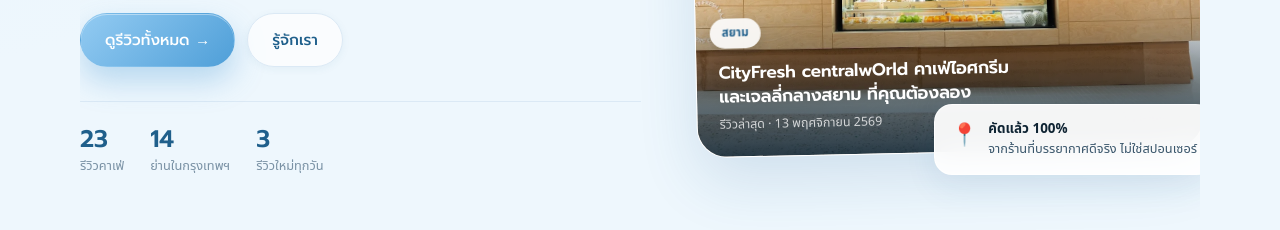
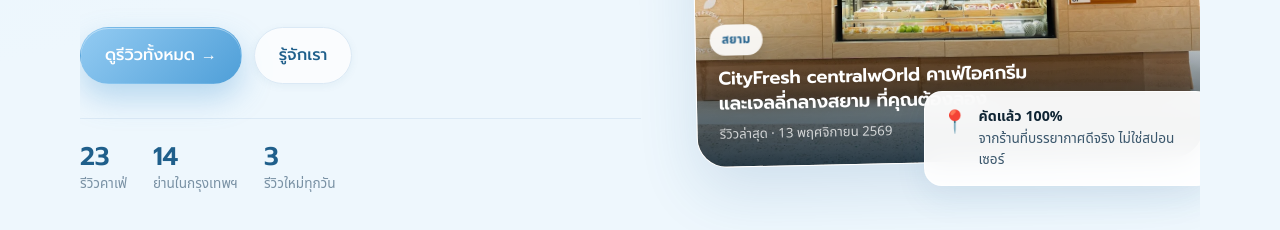
Before and after one commit to userlooin/paicafekan, a plain HTML site: page index.html in a window 1280 px wide. Shown: the part 418-648 px from the top of the page. Drawn offline with Linux system fonts and the light colour scheme; a web font is replaced by a local one.

Commit message:
style: align rem scale with 17px base type

```diff
--- a/assets/style.css
+++ b/assets/style.css
@@ -30,13 +30,13 @@
 
 * { box-sizing: border-box; }
 
-html { scroll-behavior: smooth; -webkit-text-size-adjust: 100%; }
+html { scroll-behavior: smooth; -webkit-text-size-adjust: 100%; font-size: 17px; }
 
 body {
   margin: 0;
   color: var(--ink);
   font-family: "IBM Plex Sans Thai", "Noto Sans Thai", system-ui, -apple-system, "Segoe UI", sans-serif;
-  font-size: 17px;
+  font-size: 1rem;
   line-height: 1.75;
   background:
     radial-gradient(1100px 620px at 88% -12%, #def0ff 0%, rgba(222, 240, 255, 0) 62%),
@@ -909,7 +909,8 @@ p { text-wrap: pretty; }
 }
 
 @media (max-width: 620px) {
-  body { font-size: 16px; }
+  html { font-size: 16px; }
+  body { font-size: 1rem; }
   .wrap { padding: 0 18px; }
   .hero { padding: 42px 0 34px; }
   .hero-stats { gap: 18px; }
```
